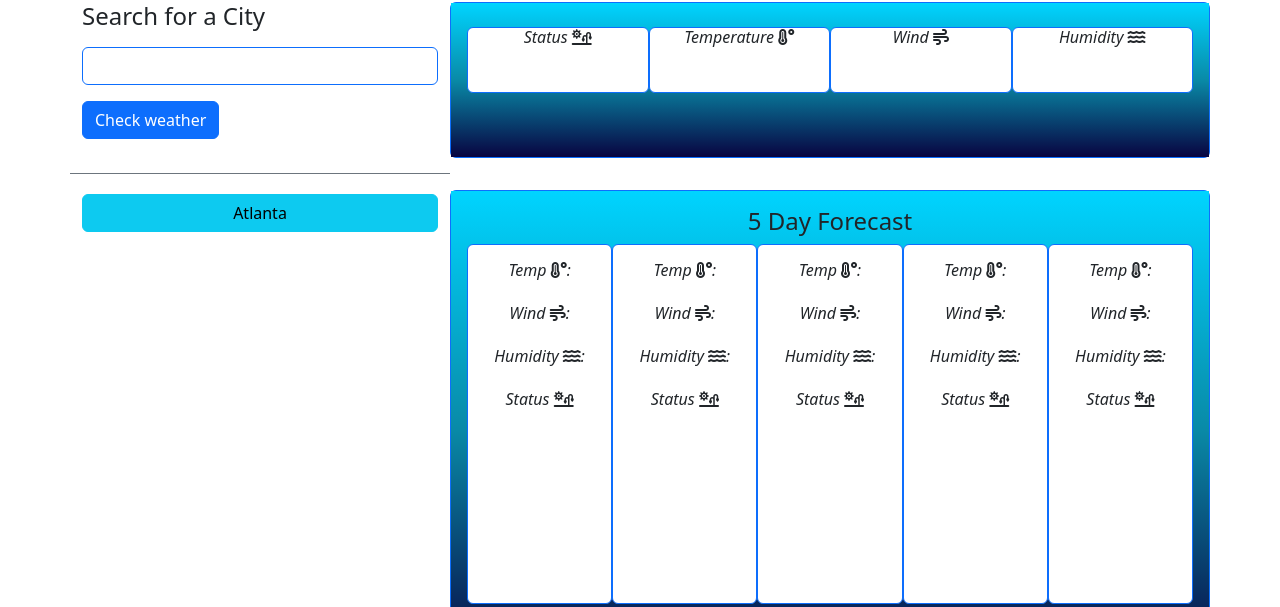
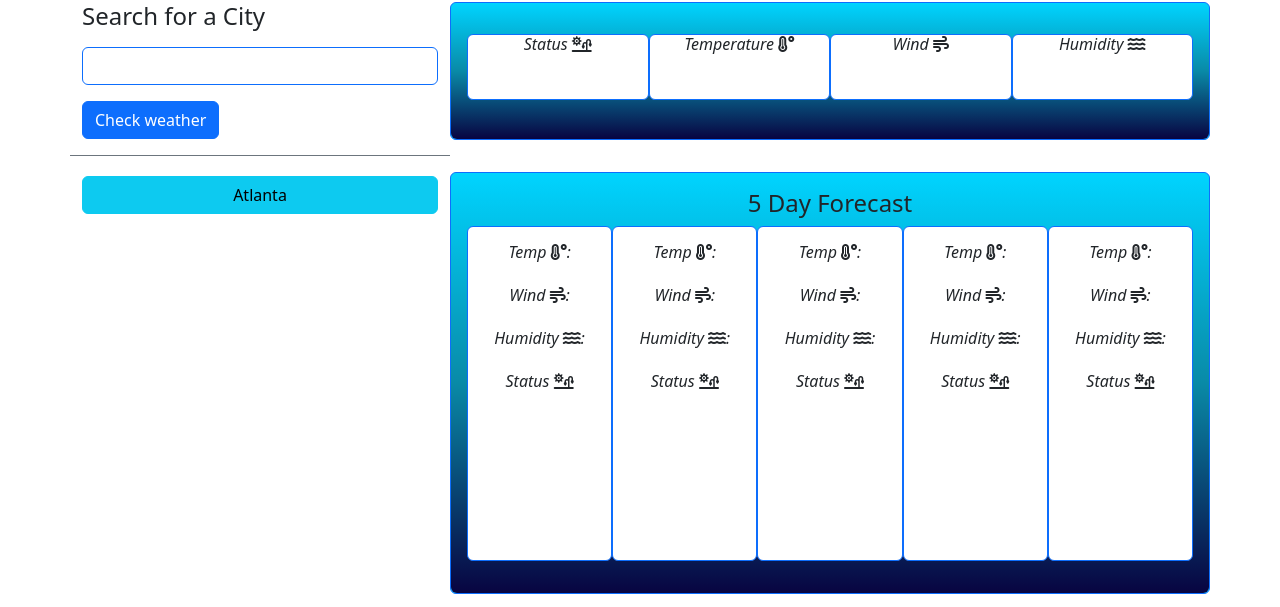
Before and after one commit to teddysm/WeatherDashboard, a plain HTML site: page index.html in a window 1280 px wide. Shown: the part 69-676 px from the top of the page. Drawn offline with nearby package versions, Linux system fonts and the light colour scheme; no server answers.

Commit message:
final changes

```diff
--- a/assets/css/style.css
+++ b/assets/css/style.css
@@ -13,5 +13,17 @@
 }
 
 .card-height-2 {
-  height: 360px;
+  height: 335px;
 }
+
+.footer{
+  position: fixed;
+  width: 100%;
+  bottom: 0;
+  left: 0;
+  right: 0;
+  height: 25px;
+  text-align: center;
+  background-color: rgba(8,4,65,1);
+  color: rgb(0,212,255);
+}
--- a/index.html
+++ b/index.html
@@ -35,21 +35,21 @@
           <button type="submit" class="btn btn-primary mb-3">Check weather</button>
         </form>
         <div class="card border-primary mb-3 col-8 bg-info container text-center">
-          <div class="card-body row align-items-start">
+          <div class="card-body row align-items-start rounded">
             <h4 class="card-title" id="current-city"></h4>
-            <div class="card card-height  border-primary mb-5 bg-white col">
+            <div class="card card-height  border-primary mb-3 bg-white col">
               <h6 class="fst-italic">Status <i class="fa-solid fa-sun-plant-wilt"></i></h6>
               <span id="status" class="card-text"></span>
             </div>
-            <div class="card card-height  border-primary mb-5 bg-white col">
+            <div class="card card-height  border-primary mb-3 bg-white col">
               <h6 class="fst-italic">Temperature <i class="fa-solid fa-temperature-high"></i></h6>
               <p class="card-text" id="temp"></p>
             </div>
-            <div class="card card-height  border-primary mb-5 bg-white col">
+            <div class="card card-height  border-primary mb-3 bg-white col">
               <h6 class="fst-italic">Wind <i class="fa-solid fa-wind"></i></h6>
               <p class="card-text" id="wind"></p>
             </div>
-            <div class="card card-height border-primary mb-5 bg-white col">
+            <div class="card card-height border-primary mb-3 bg-white col">
               <h6 class="fst-italic">Humidity <i class="fa-solid fa-water"></i></h6>
               <p class="card-text" id="humid"></p>
             </div>
@@ -62,9 +62,9 @@
       <div class="row mt-3">
         <div class="row-cols-lg-1 col-4 history-btn-container"></div>
         <div class="card border-primary mb-3 col-8 bg-info container text-center">
-          <div class="card-body row align-items-start">
+          <div class="card-body row align-items-start rounded">
             <h4 class="card-title">5 Day Forecast</h4>
-            <div class="card card-height-2 border-primary mb-5 bg-white col">
+            <div class="card card-height-2 border-primary mb-3 bg-white col">
               <p id="five-date-6"></p>
               <h6 class="fst-italic">Temp <i class="fa-solid fa-temperature-high"></i>:</h6>
               <p class="card-text" id="five-day-temp-6"></p>
@@ -75,7 +75,7 @@
               <h6 class="fst-italic">Status <i class="fa-solid fa-sun-plant-wilt"></i></h6>
               <span id="status-6" class="card-text"></span>
             </div>
-            <div class="card card-height-2 border-primary mb-5 bg-white col">
+            <div class="card card-height-2 border-primary mb-3 bg-white col">
               <p id="five-date-14"></p>
               <h6 class="fst-italic">Temp <i class="fa-solid fa-temperature-high"></i>:</h6>
               <p class="card-text" id="five-day-temp-14"></p>
@@ -86,7 +86,7 @@
               <h6 class="fst-italic">Status <i class="fa-solid fa-sun-plant-wilt"></i></h6>
               <span id="status-14" class="card-text"></span>
             </div>
-            <div class="card card-height-2 border-primary mb-5 bg-white col">
+            <div class="card card-height-2 border-primary mb-3 bg-white col">
               <p id="five-date-22"></p>
               <h6 class="fst-italic">Temp <i class="fa-solid fa-temperature-high"></i>:</h6>
               <p class="card-text" id="five-day-temp-22"></p>
@@ -97,7 +97,7 @@
               <h6 class="fst-italic">Status <i class="fa-solid fa-sun-plant-wilt"></i></h6>
               <span id="status-22" class="card-text"></span>
             </div>
-            <div class="card card-height-2 border-primary mb-5 bg-white col">
+            <div class="card card-height-2 border-primary mb-3 bg-white col">
               <p id="five-date-30"></p>
               <h6 class="fst-italic">Temp <i class="fa-solid fa-temperature-high"></i>:</h6>
               <p class="card-text" id="five-day-temp-30"></p>
@@ -108,7 +108,7 @@
               <h6 class="fst-italic">Status <i class="fa-solid fa-sun-plant-wilt"></i></h6>
               <span id="status-30" class="card-text"></span>
             </div>
-            <div class="card card-height-2 border-primary mb-5 bg-white col">
+            <div class="card card-height-2 border-primary mb-3 bg-white col">
               <p id="five-date-38"></p>
               <h6 class="fst-italic">Temp <i class="fa-solid fa-temperature-high"></i>:</h6>
               <p class="card-text" id="five-day-temp-38"></p>
@@ -124,6 +124,11 @@
       </div>
     </div>
   </main>
+  <footer>
+    <nav class="navbar bg-primary bg-primary-subtle justify-content-center" data-bs-theme="dark" style="height: 42px">
+      <p class="h4 text-primary-emphasis">© 2023 Thanh Doan. All Rights Reserved. </p>
+    </nav>
+  </footer>
 
 
   <script src="https://cdn.jsdelivr.net/npm/dayjs@1/dayjs.min.js"></script>
```
Also changed, not shown: assets/img/screenshot1.png (added), assets/img/screenshot2.png (added), assets/img/screenshot3.png (added), 1 other file.
